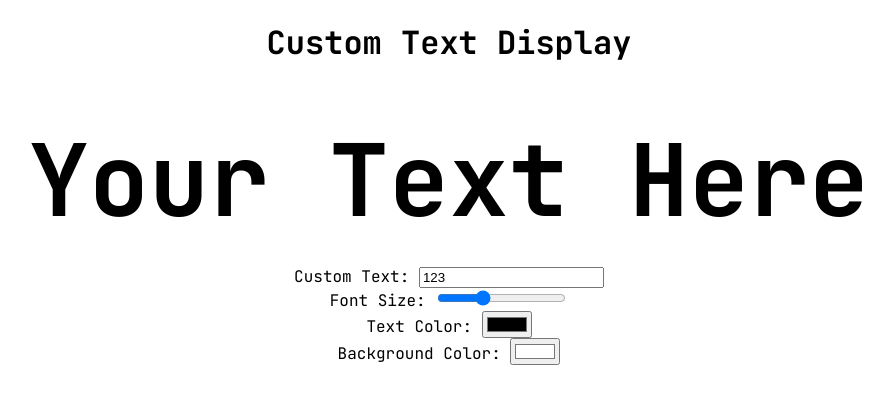
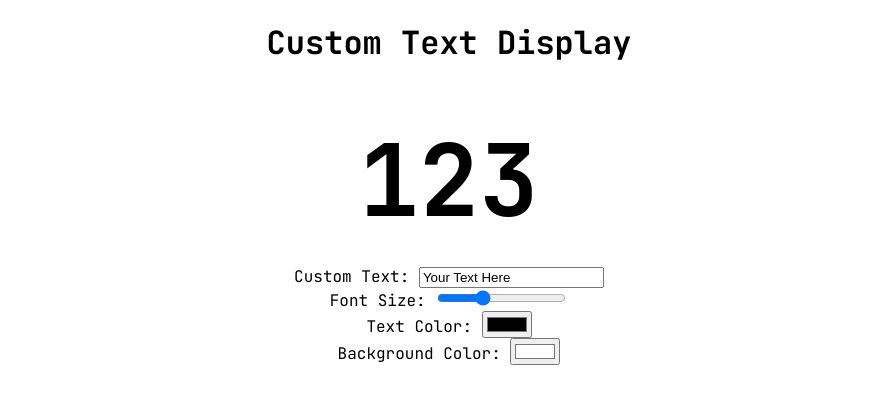
Before and after one commit to tandukuda/queue-display, a plain HTML site: page 123.html in a window 1280 px wide. Shown: the whole page, without its empty margins (191-1084 px from the left). Drawn offline with Linux system fonts and the light colour scheme; a web font is replaced by a local one.

Commit message:
Update 123.html

```diff
--- a/123.html
+++ b/123.html
@@ -26,9 +26,9 @@
 </head>
 <body>
     <h1>Custom Text Display</h1>
-    <div id="display-text">Your Text Here</div>
+    <div id="display-text">123</div>
     <div class="controls">
-        <label>Custom Text: <input type="text" id="text-input" value="123"></label>
+        <label>Custom Text: <input type="text" id="text-input" value="Your Text Here"></label>
         <br>
         <label>Font Size: <input type="range" id="font-size" min="50" max="200" value="100"></label>
         <br>
```
